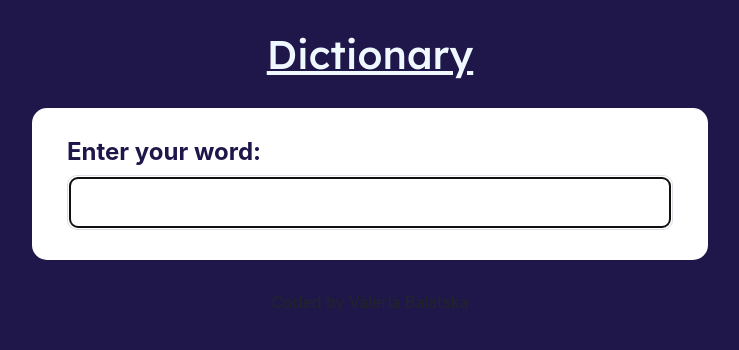
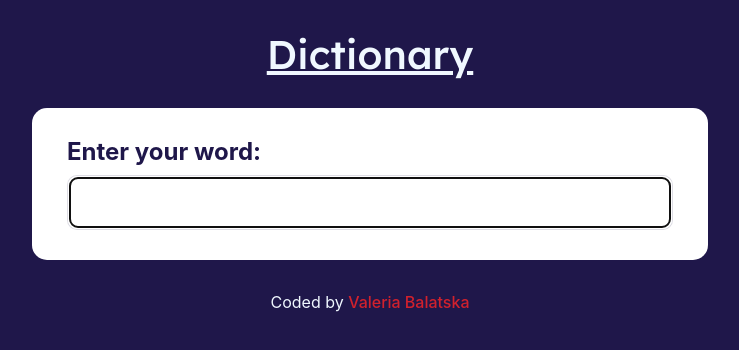
Before and after one commit to Valeria-Balatskaya/dictonary-project, a React (Create React App) app: page / in a window 1280 px wide. Shown: the top 350 px of the page, without its empty margins (270-1009 px from the left). Built offline with nearby package versions, Linux system fonts and the light colour scheme; no server answers.

Commit message:
Added CSS to the footer

```diff
--- a/src/App.css
+++ b/src/App.css
@@ -10,6 +10,7 @@ h1 {
 .App-footer {
   text-align: center;
   margin: 30px 0px;
+  color: aliceblue;
 
 }
 body {
@@ -20,3 +21,12 @@ body {
   display: block;
   margin: 0 auto;
 }
+.ftr {
+  color: #d1212d;
+  text-decoration: none;
+  font-weight: 500;
+}
+.ftr:hover {
+  color: aliceblue;
+  transition: ease-in-out 300ms;
+}
--- a/src/App.js
+++ b/src/App.js
@@ -12,7 +12,8 @@ export default function App() {
         <Dictionary defaultKeyword="night" />
        </main>
        <footer className='App-footer'>
-        Coded by Valeria Balatska
+        Coded by {" "}
+        <a href="https://github.com/Valeria-Balatskaya/dictonary-project" target="_blank" rel="noreferrer" className='ftr'>Valeria Balatska</a>
        </footer>
        </div>
     </div>
--- a/src/Phonetic.css
+++ b/src/Phonetic.css
@@ -1,4 +1,4 @@
-a {
+.audio {
     font-size: 24px;
     font-weight: 700;
     text-decoration: none;
@@ -8,9 +8,10 @@ a {
     margin-right: 10px;
     color: #1f174a;;
 }
-a:hover {
+.audio:hover {
     color: #1f174a;
     background-color: #a599dd21;
+    transition: ease-in-out 300ms;
 }
 .trns {
     font-weight: 800;
--- a/src/Phonetic.js
+++ b/src/Phonetic.js
@@ -4,7 +4,7 @@ import "./Phonetic.css"
 export default function Phonetic(props){
 return (
     <div>
-        <a href={props.phonetic.audio} target="_blank" rel="noreferrer">
+        <a href={props.phonetic.audio} target="_blank" rel="noreferrer" className="audio">
              <strong>♪</strong>
             </a>
             <span className="trns">
```
